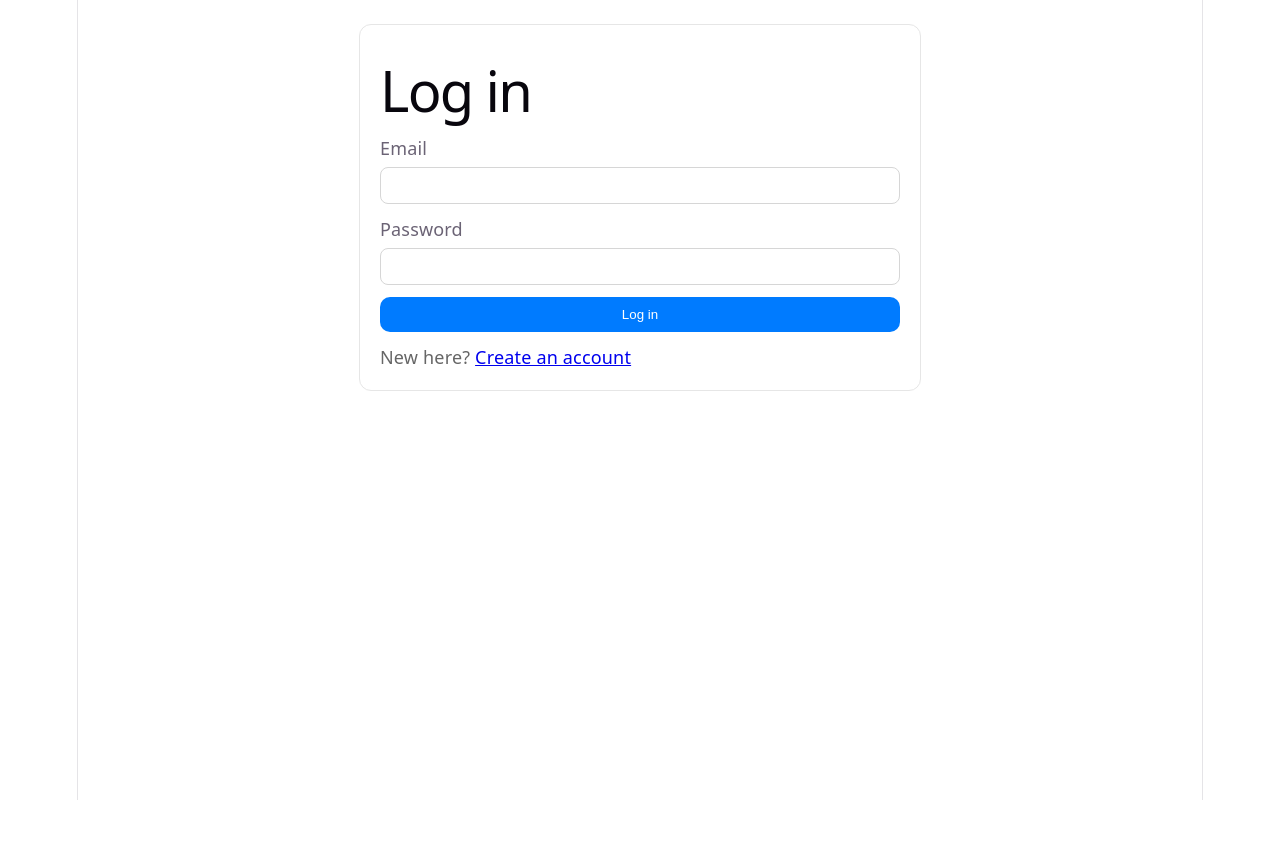
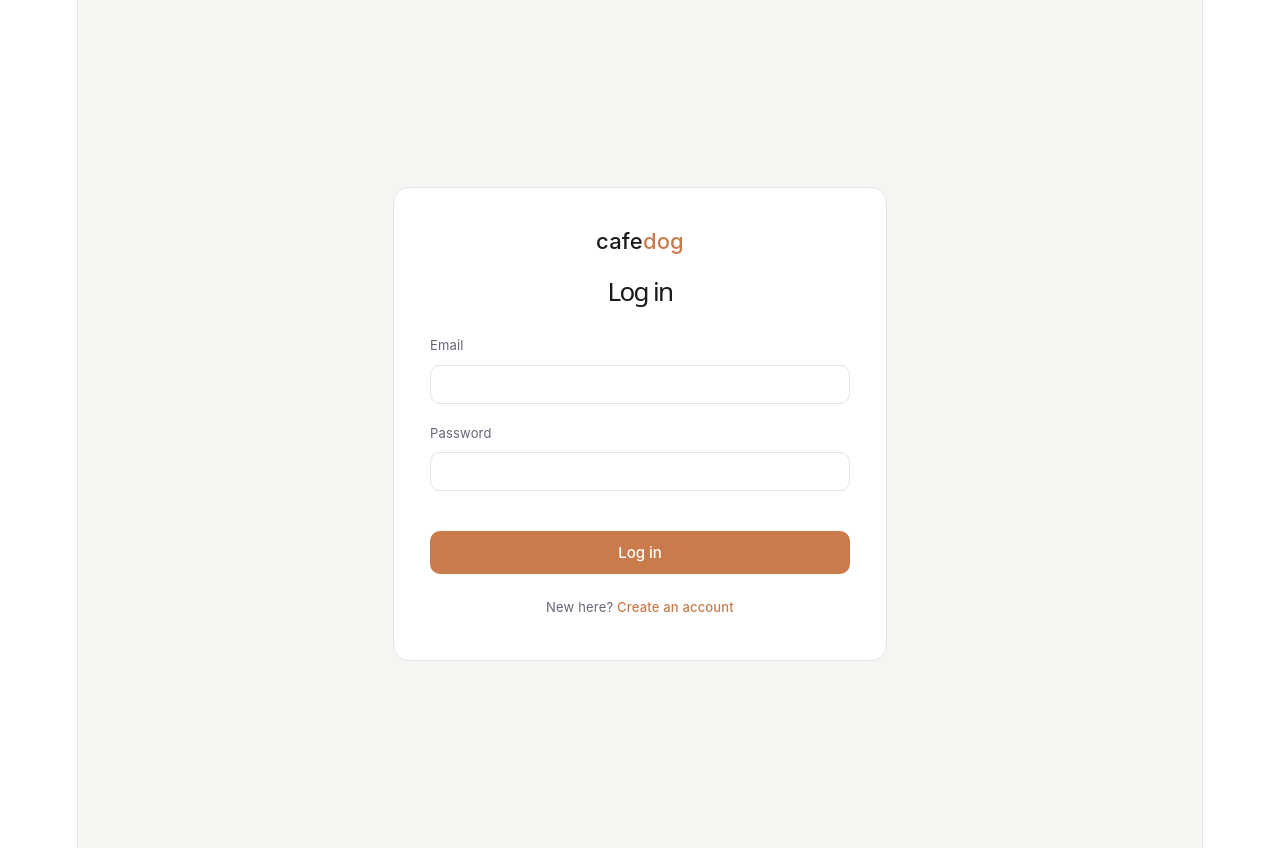
Before and after one commit to JINGJINGPAN1/CafeDog, a React app in the folder frontend/: page /login in a window 1280 px wide. Before the commit the page ends 800 px from the top, so only its background shows below. Built offline with nearby package versions, Linux system fonts and the light colour scheme; no server answers; the HTML template or start-up script is replaced by a standard one.

Commit message:
login and register

```diff
--- a/frontend/src/pages/Login.css
+++ b/frontend/src/pages/Login.css
@@ -1,54 +1,122 @@
 .authPage {
+  min-height: 100vh;
+  background: #f7f5f2;
   display: flex;
+  align-items: center;
   justify-content: center;
   padding: 24px;
+  font-family: -apple-system, BlinkMacSystemFont, 'Segoe UI', Roboto, 'Helvetica Neue', Arial, sans-serif;
 }
 
 .authCard {
-  width: min(520px, 100%);
-  background: white;
-  border: 1px solid #e6e6e6;
-  border-radius: 12px;
-  padding: 20px;
+  width: 100%;
+  max-width: 420px;
+  background: #fff;
+  border: 0.5px solid #e5e4e7;
+  border-radius: 16px;
+  padding: 40px 36px;
+  text-align: center;
+}
+
+.authLogo {
+  font-size: 22px;
+  font-weight: 500;
+  margin-bottom: 24px;
+}
+
+.authLogoCafe {
+  color: #1a1a1a;
+}
+
+.authLogoDog {
+  color: #C97B4B;
+}
+
+.authTitle {
+  font-size: 26px;
+  font-weight: 500;
+  color: #1a1a1a;
+  margin: 0 0 28px;
+}
+
+.authForm {
+  display: flex;
+  flex-direction: column;
+  gap: 16px;
   text-align: left;
 }
 
-.authForm {
-  display: grid;
-  gap: 12px;
-}
-
-.field {
-  display: grid;
+.authField {
+  display: flex;
+  flex-direction: column;
   gap: 6px;
 }
 
-.field input {
-  padding: 10px 12px;
-  border-radius: 8px;
-  border: 1px solid #d6d6d6;
+.authLabel {
+  font-size: 13px;
+  color: #6b6375;
 }
 
-.primaryButton {
-  padding: 10px 12px;
+.authInput {
+  width: 100%;
+  padding: 10px 14px;
+  border-radius: 10px;
+  border: 1px solid #e5e4e7;
+  background: #fff;
+  font-size: 14px;
+  color: #1a1a1a;
+  outline: none;
+  transition: border-color 0.15s;
+  font-family: inherit;
+  box-sizing: border-box;
+}
+
+.authInput:focus {
+  border-color: #C97B4B;
+}
+
+.authError {
+  color: #b00020;
+  font-size: 13px;
+  margin: 0;
+}
+
+.authSubmit {
+  width: 100%;
+  padding: 12px;
   border-radius: 10px;
   border: none;
-  background: #007bff;
-  color: white;
+  background: #C97B4B;
+  color: #fff;
+  font-size: 15px;
+  font-weight: 500;
   cursor: pointer;
+  margin-top: 24px;
+  transition: background 0.15s;
+  font-family: inherit;
 }
 
-.primaryButton:disabled {
+.authSubmit:hover {
+  background: #b56a3a;
+}
+
+.authSubmit:disabled {
   opacity: 0.65;
   cursor: not-allowed;
 }
 
-.error {
-  color: #b00020;
-  margin: 0;
+.authBottom {
+  font-size: 13px;
+  color: #6b6375;
+  margin-top: 20px;
 }
 
-.muted {
-  color: #666;
-  margin-top: 12px;
+.authLink {
+  color: #C97B4B;
+  text-decoration: none;
+  font-weight: 500;
 }
+
+.authLink:hover {
+  text-decoration: underline;
+}
--- a/frontend/src/pages/Login.jsx
+++ b/frontend/src/pages/Login.jsx
@@ -27,30 +27,26 @@ export default function Login() {
   };
 
   return (
-    <div className="page authPage">
+    <div className="authPage">
       <div className="authCard">
-        <h1>Log in</h1>
+        <div className="authLogo"><span className="authLogoCafe">cafe</span><span className="authLogoDog">dog</span></div>
+        <h1 className="authTitle">Log in</h1>
         <form className="authForm" onSubmit={onSubmit}>
-          <label className="field">
-            <span>Email</span>
-            <input value={email} onChange={(e) => setEmail(e.target.value)} type="email" required />
-          </label>
-          <label className="field">
-            <span>Password</span>
-            <input
-              value={password}
-              onChange={(e) => setPassword(e.target.value)}
-              type="password"
-              required
-            />
-          </label>
-          {error ? <p className="error">{error}</p> : null}
-          <button className="primaryButton" type="submit" disabled={submitting}>
+          <div className="authField">
+            <label className="authLabel">Email</label>
+            <input className="authInput" value={email} onChange={(e) => setEmail(e.target.value)} type="email" required />
+          </div>
+          <div className="authField">
+            <label className="authLabel">Password</label>
+            <input className="authInput" value={password} onChange={(e) => setPassword(e.target.value)} type="password" required />
+          </div>
+          {error ? <p className="authError">{error}</p> : null}
+          <button className="authSubmit" type="submit" disabled={submitting}>
             {submitting ? 'Logging in...' : 'Log in'}
           </button>
         </form>
-        <p className="muted">
-          New here? <Link to="/register">Create an account</Link>
+        <p className="authBottom">
+          New here? <Link to="/register" className="authLink">Create an account</Link>
         </p>
       </div>
     </div>
--- a/frontend/src/pages/Register.css
+++ b/frontend/src/pages/Register.css
@@ -1,54 +1,122 @@
 .authPage {
+  min-height: 100vh;
+  background: #f7f5f2;
   display: flex;
+  align-items: center;
   justify-content: center;
   padding: 24px;
+  font-family: -apple-system, BlinkMacSystemFont, 'Segoe UI', Roboto, 'Helvetica Neue', Arial, sans-serif;
 }
 
 .authCard {
-  width: min(520px, 100%);
-  background: white;
-  border: 1px solid #e6e6e6;
-  border-radius: 12px;
-  padding: 20px;
+  width: 100%;
+  max-width: 420px;
+  background: #fff;
+  border: 0.5px solid #e5e4e7;
+  border-radius: 16px;
+  padding: 40px 36px;
+  text-align: center;
+}
+
+.authLogo {
+  font-size: 22px;
+  font-weight: 500;
+  margin-bottom: 24px;
+}
+
+.authLogoCafe {
+  color: #1a1a1a;
+}
+
+.authLogoDog {
+  color: #C97B4B;
+}
+
+.authTitle {
+  font-size: 26px;
+  font-weight: 500;
+  color: #1a1a1a;
+  margin: 0 0 28px;
+}
+
+.authForm {
+  display: flex;
+  flex-direction: column;
+  gap: 16px;
   text-align: left;
 }
 
-.authForm {
-  display: grid;
-  gap: 12px;
-}
-
-.field {
-  display: grid;
+.authField {
+  display: flex;
+  flex-direction: column;
   gap: 6px;
 }
 
-.field input {
-  padding: 10px 12px;
-  border-radius: 8px;
-  border: 1px solid #d6d6d6;
+.authLabel {
+  font-size: 13px;
+  color: #6b6375;
 }
 
-.primaryButton {
-  padding: 10px 12px;
+.authInput {
+  width: 100%;
+  padding: 10px 14px;
+  border-radius: 10px;
+  border: 1px solid #e5e4e7;
+  background: #fff;
+  font-size: 14px;
+  color: #1a1a1a;
+  outline: none;
+  transition: border-color 0.15s;
+  font-family: inherit;
+  box-sizing: border-box;
+}
+
+.authInput:focus {
+  border-color: #C97B4B;
+}
+
+.authError {
+  color: #b00020;
+  font-size: 13px;
+  margin: 0;
+}
+
+.authSubmit {
+  width: 100%;
+  padding: 12px;
   border-radius: 10px;
   border: none;
-  background: #007bff;
-  color: white;
+  background: #C97B4B;
+  color: #fff;
+  font-size: 15px;
+  font-weight: 500;
   cursor: pointer;
+  margin-top: 24px;
+  transition: background 0.15s;
+  font-family: inherit;
 }
 
-.primaryButton:disabled {
+.authSubmit:hover {
+  background: #b56a3a;
+}
+
+.authSubmit:disabled {
   opacity: 0.65;
   cursor: not-allowed;
 }
 
-.error {
-  color: #b00020;
-  margin: 0;
+.authBottom {
+  font-size: 13px;
+  color: #6b6375;
+  margin-top: 20px;
 }
 
-.muted {
-  color: #666;
-  margin-top: 12px;
+.authLink {
+  color: #C97B4B;
+  text-decoration: none;
+  font-weight: 500;
 }
+
+.authLink:hover {
+  text-decoration: underline;
+}
--- a/frontend/src/pages/Register.jsx
+++ b/frontend/src/pages/Register.jsx
@@ -28,34 +28,30 @@ export default function Register() {
   };
 
   return (
-    <div className="page authPage">
+    <div className="authPage">
       <div className="authCard">
-        <h1>Create account</h1>
+        <div className="authLogo"><span className="authLogoCafe">cafe</span><span className="authLogoDog">dog</span></div>
+        <h1 className="authTitle">Create account</h1>
         <form className="authForm" onSubmit={onSubmit}>
-          <label className="field">
-            <span>Username</span>
-            <input value={username} onChange={(e) => setUsername(e.target.value)} required />
-          </label>
-          <label className="field">
-            <span>Email</span>
-            <input value={email} onChange={(e) => setEmail(e.target.value)} type="email" required />
-          </label>
-          <label className="field">
-            <span>Password (min 8 chars)</span>
-            <input
-              value={password}
-              onChange={(e) => setPassword(e.target.value)}
-              type="password"
-              required
-            />
-          </label>
-          {error ? <p className="error">{error}</p> : null}
-          <button className="primaryButton" type="submit" disabled={submitting}>
+          <div className="authField">
+            <label className="authLabel">Username</label>
+            <input className="authInput" value={username} onChange={(e) => setUsername(e.target.value)} required />
+          </div>
+          <div className="authField">
+            <label className="authLabel">Email</label>
+            <input className="authInput" value={email} onChange={(e) => setEmail(e.target.value)} type="email" required />
+          </div>
+          <div className="authField">
+            <label className="authLabel">Password (min 8 chars)</label>
+            <input className="authInput" value={password} onChange={(e) => setPassword(e.target.value)} type="password" required />
+          </div>
+          {error ? <p className="authError">{error}</p> : null}
+          <button className="authSubmit" type="submit" disabled={submitting}>
             {submitting ? 'Creating...' : 'Create account'}
           </button>
         </form>
-        <p className="muted">
-          Already have an account? <Link to="/login">Log in</Link>
+        <p className="authBottom">
+          Already have an account? <Link to="/login" className="authLink">Log in</Link>
         </p>
       </div>
     </div>
```
